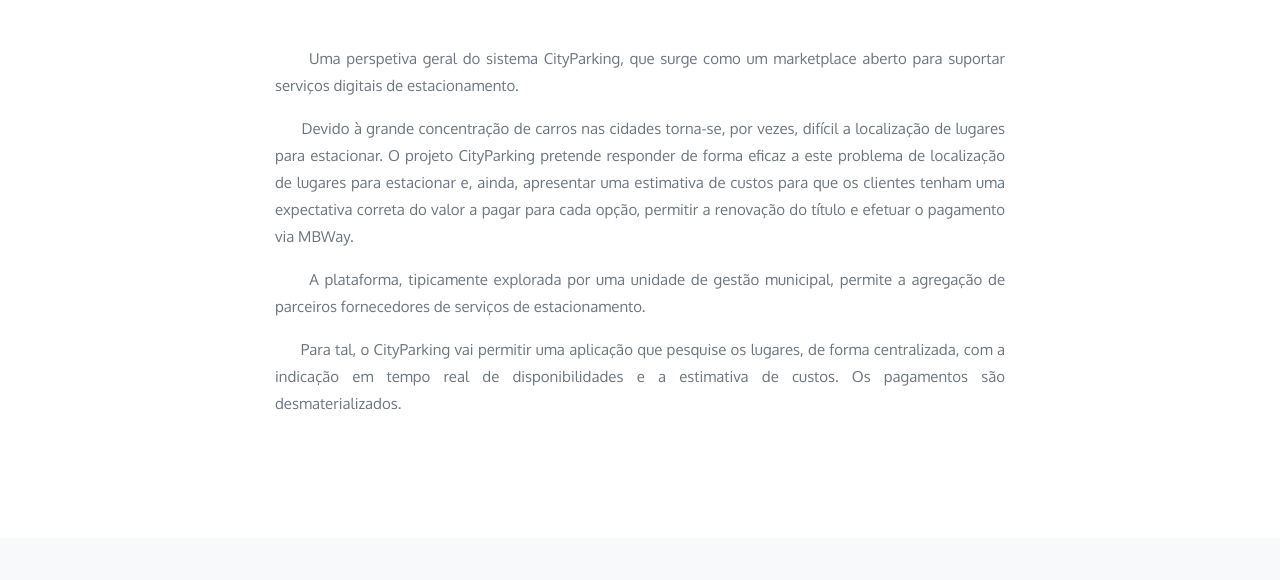
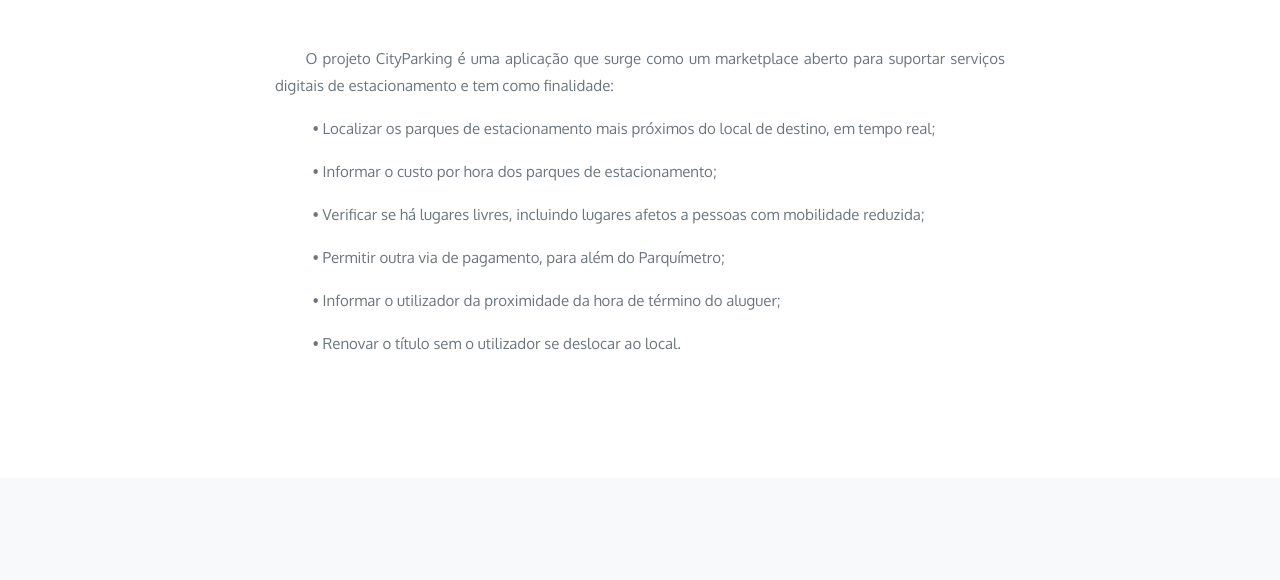
Before and after one commit to BrunoCaseiro/CityParking, a plain HTML site: page knowmore.html in a window 1280 px wide. Shown: the part 774-1354 px from the top of the page. Drawn offline with Linux system fonts and the light colour scheme.

Commit message:
Iteração 1.

```diff
--- a/knowmore.html
+++ b/knowmore.html
@@ -88,22 +88,16 @@
 
       <div class="row justify-content-center">
         <div class="col-md-8 text-justify">
-            <p>&nbsp;&nbsp;&nbsp;&nbsp;&nbsp; Uma perspetiva geral do sistema CityParking, que surge como um marketplace aberto para suportar serviços digitais de estacionamento. </p>
-            <p>&nbsp;&nbsp;&nbsp;&nbsp;&nbsp; Devido à grande concentração de carros nas cidades torna-se, por vezes, difícil a localização de lugares para estacionar. O projeto
-              CityParking pretende responder de forma eficaz a este problema de localização de lugares para estacionar e, ainda, apresentar uma estimativa de custos para que os
-              clientes tenham uma expectativa correta do valor a pagar para cada opção, permitir a renovação do título e efetuar o pagamento via MBWay. </p>
-            <p>&nbsp;&nbsp;&nbsp;&nbsp;&nbsp; A plataforma, tipicamente explorada por uma unidade de gestão municipal, permite a agregação de parceiros fornecedores de serviços de estacionamento. </p>
-            <p>&nbsp;&nbsp;&nbsp;&nbsp;&nbsp; Para tal, o CityParking vai permitir uma aplicação que pesquise os lugares, de forma centralizada, com a indicação em tempo real de
-              disponibilidades e a estimativa de custos. Os pagamentos são desmaterializados. </p>
-          <!-- <p>&nbsp;&nbsp;&nbsp;&nbsp;&nbsp;A grande concentração de carros nas cidades torna, por vezes, difícil
-            a localização de lugares para estacionar. Para além disso, não há uma forma fácil de comparar os preços
-            e ter uma expectativa correta do valor a pagar para cada opção.
-          <p>&nbsp;&nbsp;&nbsp;&nbsp;&nbsp;O CityParking surge como um marketplace aberto para suportar serviços
-            digitais de estacionamento.
-            A plataforma, tipicamente explorada por uma unidade de gestão municipal, permite a agregação de parceiros
-            fornecedores de serviços de estacionamento.</p>
-          <p>&nbsp;&nbsp;&nbsp;&nbsp;&nbsp;A pesquisa de lugares é centralizada, através de uma aplicação, com a
-            indicação em tempo real de disponibilidades e a estimativa de custos. Os pagamentos são desmaterializados.</p> -->
+            <p>&nbsp;&nbsp;&nbsp;&nbsp;&nbsp; O projeto CityParking é uma aplicação que surge como um marketplace aberto para
+                suportar serviços digitais de estacionamento e tem como finalidade:
+                <p>&nbsp;&nbsp;&nbsp;&nbsp;&nbsp;&nbsp;&nbsp;&nbsp;&nbsp;&nbsp;• Localizar os parques de estacionamento mais próximos do local de destino, em
+                    tempo real; </p>
+                <p> &nbsp;&nbsp;&nbsp;&nbsp;&nbsp;&nbsp;&nbsp;&nbsp;&nbsp;&nbsp;• Informar o custo por hora dos parques de estacionamento;</p>
+                <p> &nbsp;&nbsp;&nbsp;&nbsp;&nbsp;&nbsp;&nbsp;&nbsp;&nbsp; • Verificar se há lugares livres, incluindo lugares afetos a
+                    pessoas com mobilidade reduzida;</p>
+                <p> &nbsp;&nbsp;&nbsp;&nbsp;&nbsp;&nbsp;&nbsp;&nbsp;&nbsp;&nbsp;• Permitir outra via de pagamento, para além do Parquímetro;</p>
+                <p> &nbsp;&nbsp;&nbsp;&nbsp;&nbsp;&nbsp;&nbsp;&nbsp;&nbsp;&nbsp;• Informar o utilizador da proximidade da hora de término do aluguer;</p>
+                <p> &nbsp;&nbsp;&nbsp;&nbsp;&nbsp;&nbsp;&nbsp;&nbsp;&nbsp;&nbsp;• Renovar o título sem o utilizador se deslocar ao local.</p>
         </div>
       </div>
     </div>
```
Also changed, not shown: documents.html (+7 -7 lines), 4 other files.
